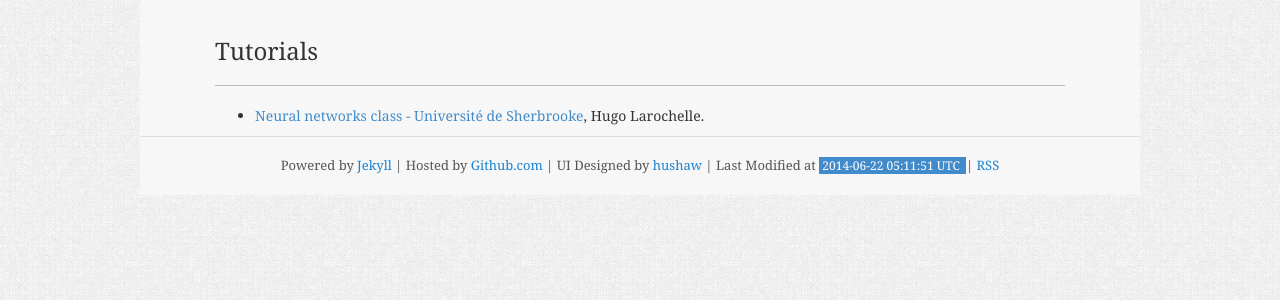
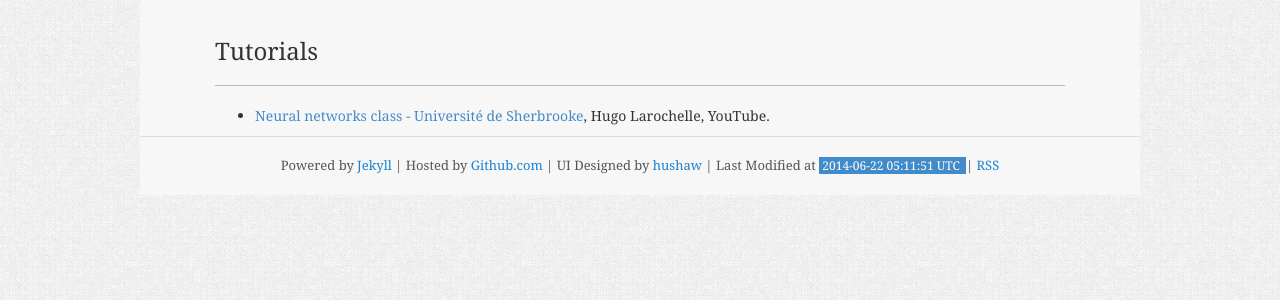
Before and after one commit to projectgalateia/projectgalateia.github.io, a Jekyll site: the page built from tutorial.html, in a window 1280 px wide. Shown: the part 198-498 px from the top of the page. Built offline with Jekyll 4.4.1, drawn with Linux system fonts in a browser that asks for light colours; Markdown is read by kramdown in place of the engine named in the settings.

Commit message:
Update tutorial.html

```diff
--- a/tutorial.html
+++ b/tutorial.html
@@ -4,5 +4,5 @@ title: Tutorials
 ---
 
 <ul>
-  <li><a href='http://www.youtube.com/playlist?list=PL6Xpj9I5qXYEcOhn7TqghAJ6NAPrNmUBH'>Neural networks class - Université de Sherbrooke</a>, Hugo Larochelle.</li>
+  <li><a href='http://www.youtube.com/playlist?list=PL6Xpj9I5qXYEcOhn7TqghAJ6NAPrNmUBH'>Neural networks class - Université de Sherbrooke</a>, Hugo Larochelle, YouTube.</li>
 </ul>
```
